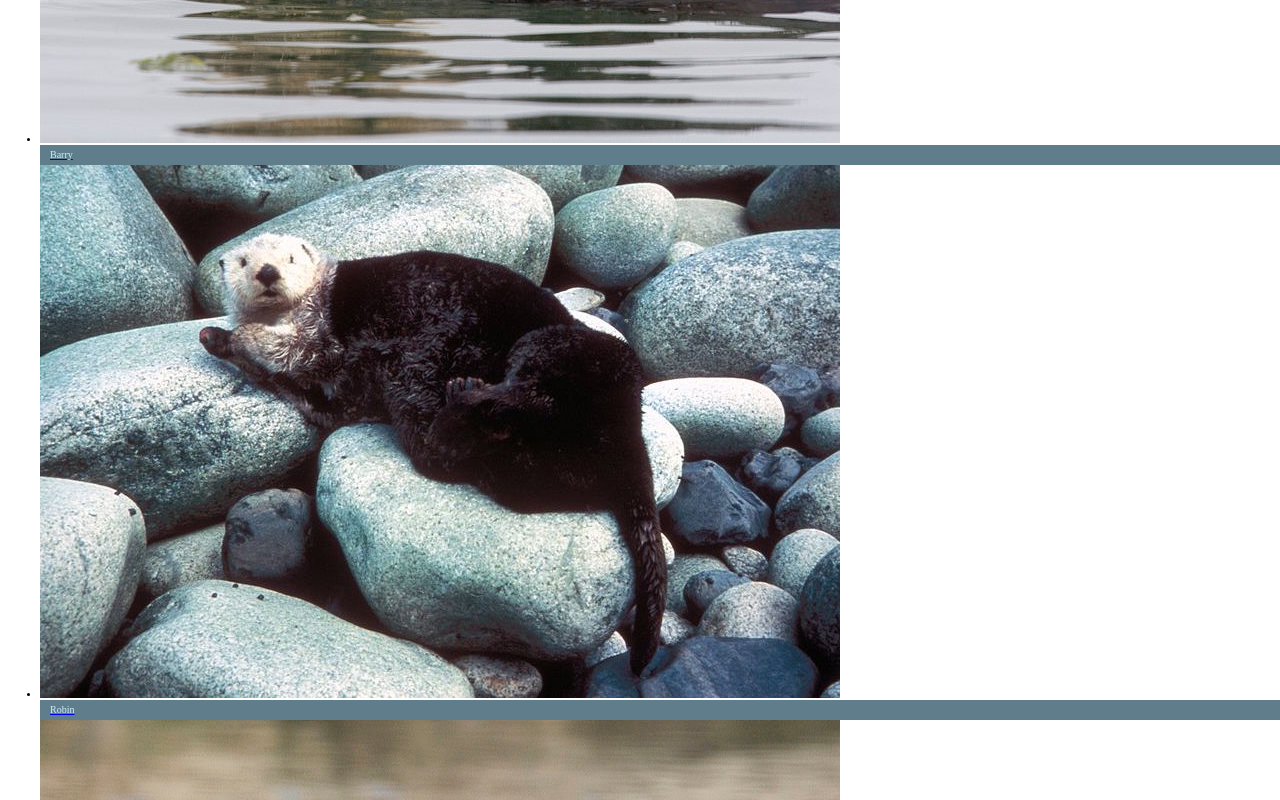
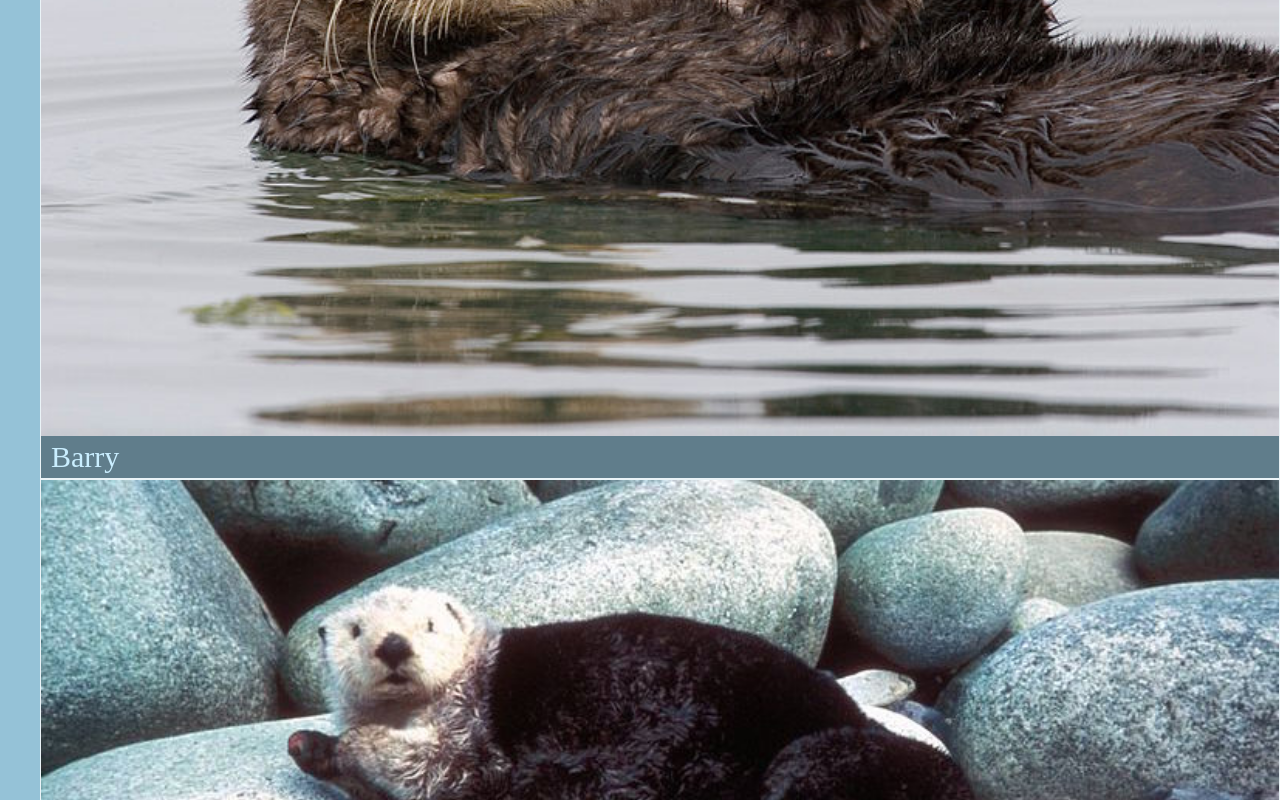
Before and after one commit to SmoothJM/front-end-dev-book, a plain HTML site: page ottergram/index.html in a window 1280 px wide. Shown: the part 440-1240 px from the top of the page. Drawn offline with nearby package versions, Linux system fonts and the light colour scheme.

Commit message:
add more css

```diff
--- a/ottergram/index.html
+++ b/ottergram/index.html
@@ -11,36 +11,36 @@
 
 <body>
   <header>
-    <h1>Ottergram_Header</h1>
+    <h1 class="logo-text">Ottergram_Header</h1>
   </header>
-  <ul>
-    <li>
+  <ul class="thumbanil-list">
+    <li class="thumbanil-item">
       <a href="#">
-        <img src="img/otter1.jpg" alt="Barry the Otter">
+        <img class="thumbanil-image" src="img/otter1.jpg" alt="Barry the Otter">
         <span class="thumbanil-title">Barry</span>
       </a>
     </li>
-    <li>
+    <li class="thumbanil-item">
       <a href="#">
-        <img src="img/otter2.jpg" alt="Robin the Otter">
+        <img class="thumbanil-image" src="img/otter2.jpg" alt="Robin the Otter">
         <span class="thumbanil-title">Robin</span>
       </a>
     </li>
-    <li>
+    <li class="thumbanil-item">
       <a href="#">
-        <img src="img/otter3.jpg" alt="Maurice the Otter">
+        <img class="thumbanil-image" src="img/otter3.jpg" alt="Maurice the Otter">
         <span class="thumbanil-title">Maurice</span>
       </a>
     </li>
-    <li>
+    <li class="thumbanil-item">
       <a href="#">
-        <img src="img/otter4.jpg" alt="Lesley the Otter">
+        <img class="thumbanil-image" src="img/otter4.jpg" alt="Lesley the Otter">
         <span class="thumbanil-title">Lesley</span>
       </a>
     </li>
-    <li>
+    <li class="thumbanil-item">
       <a href="#">
-        <img src="img/otter5.jpg" alt="Barbara the Otter">
+        <img class="thumbanil-image" src="img/otter5.jpg" alt="Barbara the Otter">
         <span class="thumbanil-title">Barbara</span>
       </a>
     </li>
--- a/ottergram/stylesheets/styles.css
+++ b/ottergram/stylesheets/styles.css
@@ -1,10 +1,27 @@
+body{
+  font-size: 10px;
+  background: rgb(149, 194, 215);
+}
+a[href="#"]{
+  text-decoration: none;
+}
 .thumbanil-title {
   display: block;
   margin:0;
   padding:4px 10px;
   background: rgb(96, 125, 139);
   color: rgb(202, 238, 255);
+  font-size: 30px;
 }
-body{
-  font-size: 10px;
+.thumbanil-image{
+  width: 100%;
+  display: block;
 }
+.thumbanil-list{
+  list-style: none;
+}
+.thumbanil-item{
+  display: block;
+  border: 1px solid rgb(100%, 100%, 100%);
+  border: 1px solid rgba(100%, 100%, 100%, 0.8);
+}
```
